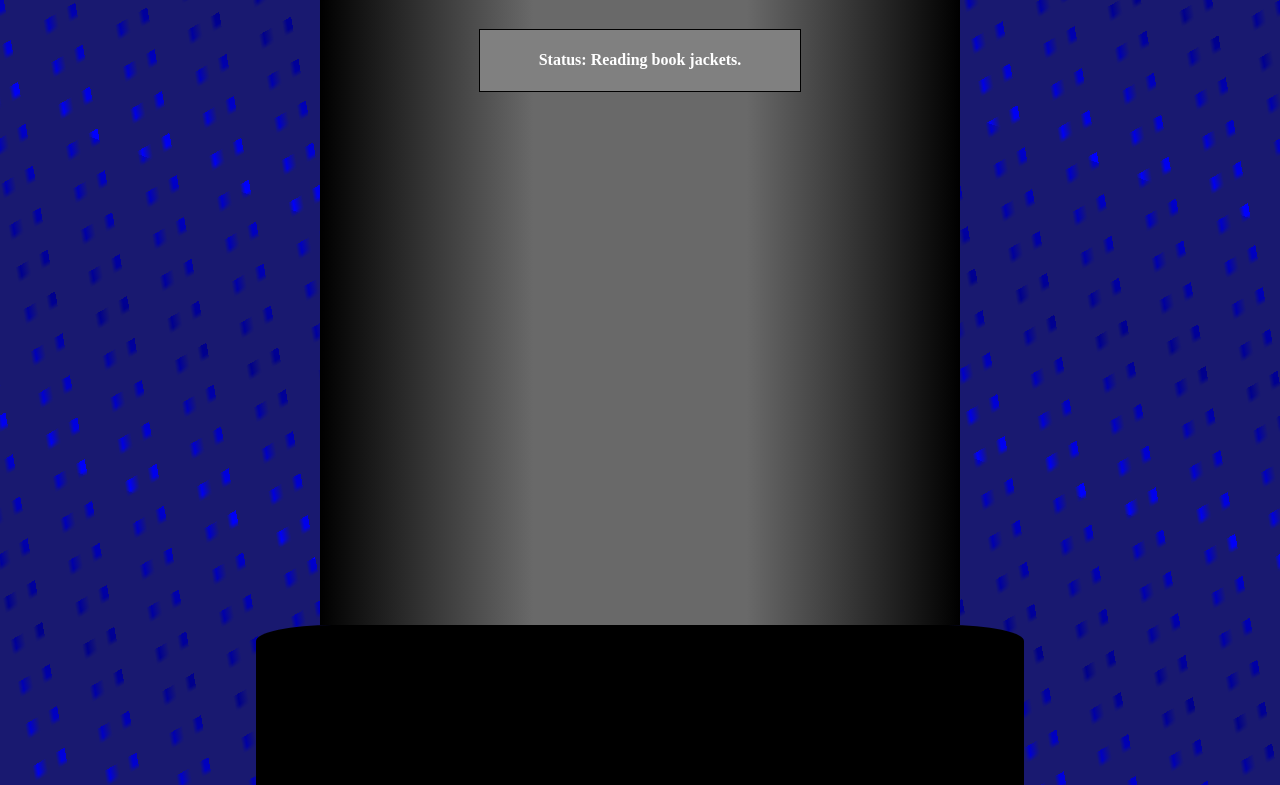
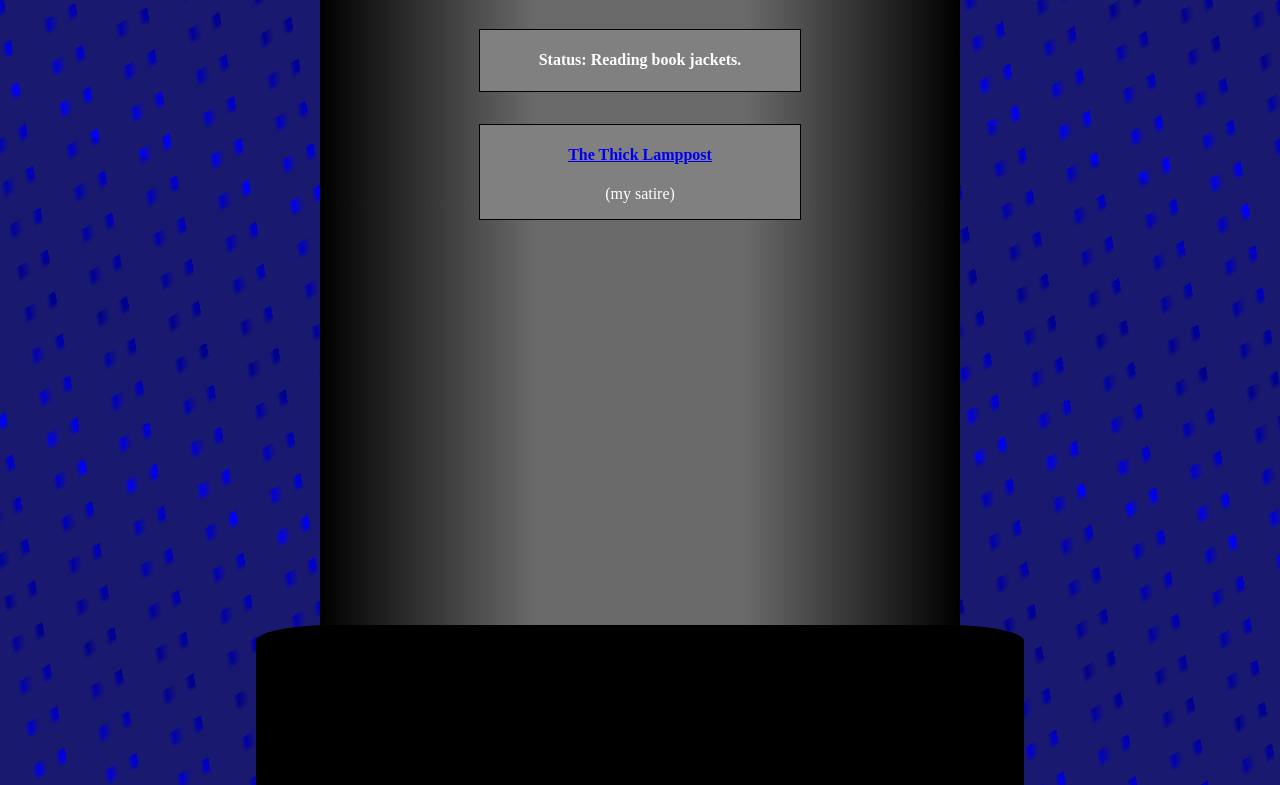
Before and after one commit to RatoGBM/ratogbm.github.io, a plain HTML site: page index.html in a window 1280 px wide. Shown: the part 815-1600 px from the top of the page. Drawn offline with Linux system fonts and the light colour scheme.

Commit message:
Added "The Thick Lamppost" page

```diff
--- a/index.html
+++ b/index.html
@@ -25,6 +25,10 @@
                 </div>
                 <div class="poster">
                     <h4>Status: Reading book jackets.</h4>
+                </div>
+                <div class="poster">
+                    <h4><a href="https://github.com/ratogbm/the-thick-lamppost">The Thick Lamppost</a></h4>
+                    <p>(my satire)</p>
                 </div>
             </div>
             <div id="post-base"></div>
```
